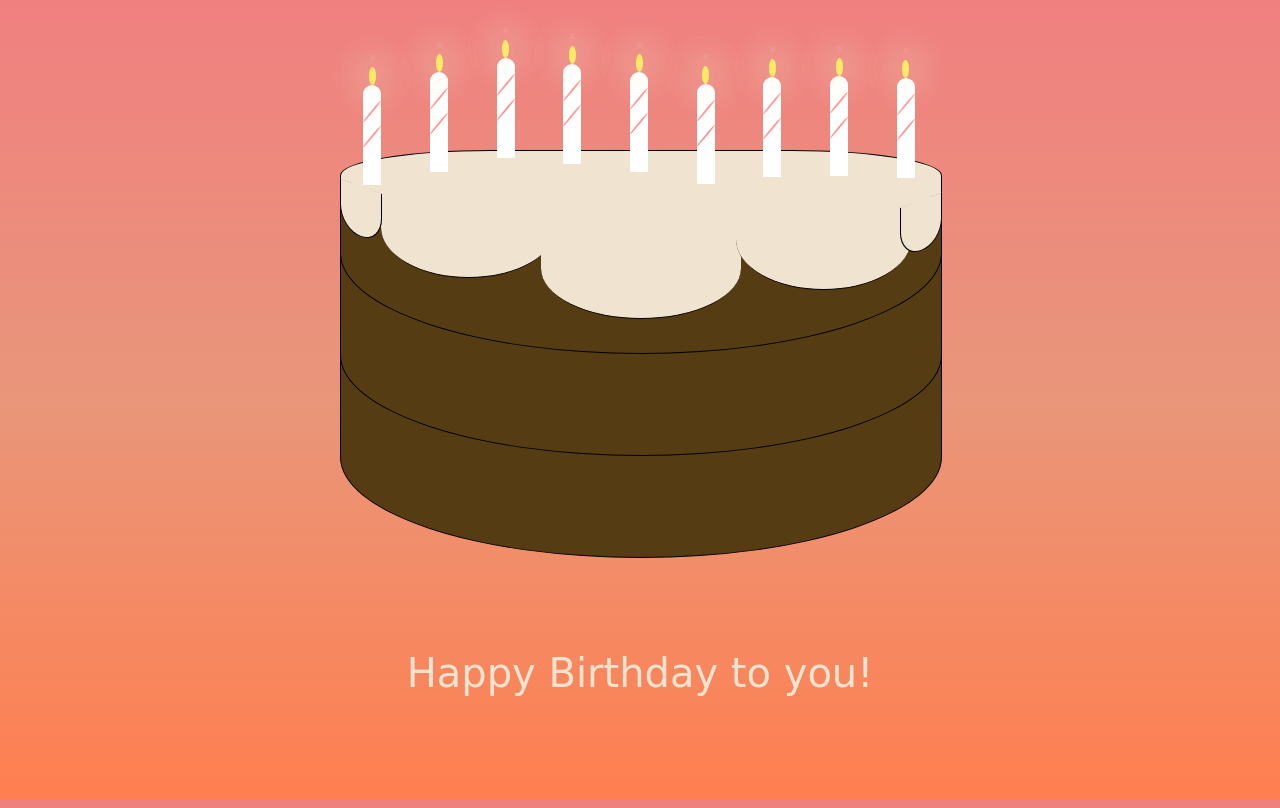
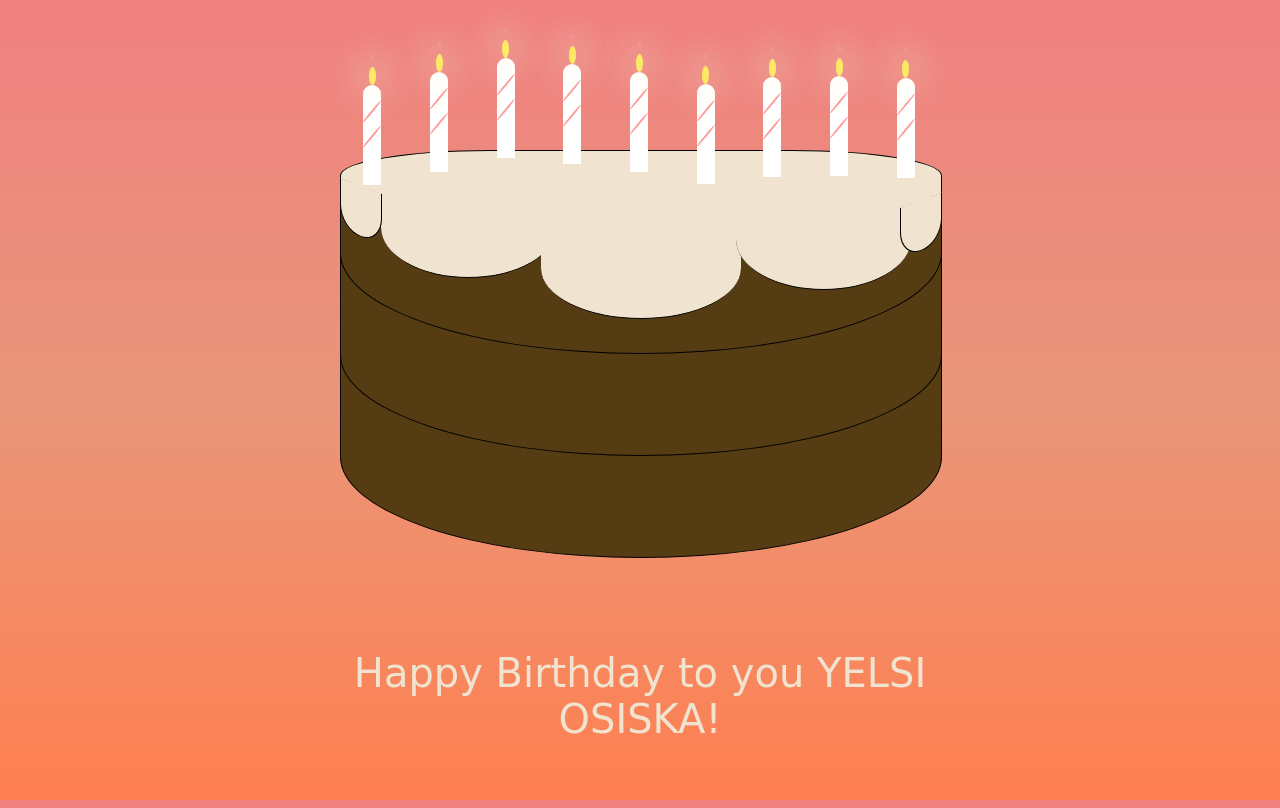
Before and after one commit to Garlingfigerland/birthday1, a plain HTML site: page index.html in a window 1280 px wide. Drawn offline with Linux system fonts and the light colour scheme.

Commit message:
Update index.html

```diff
--- a/index.html
+++ b/index.html
@@ -23,7 +23,7 @@ function appendName(message) {
     let messageBox = document.getElementById("message_container");
     if (messageBox == null) return;
 
-    messageBox.innerHTML = `Happy Birthday ${message != null ? message : "to you!"}`;
+    messageBox.innerHTML = `Happy Birthday ${message != null ? message : "to you YELSI OSISKA!"}`;
 }
 
 function appendCandles(candlesCount) {
```
